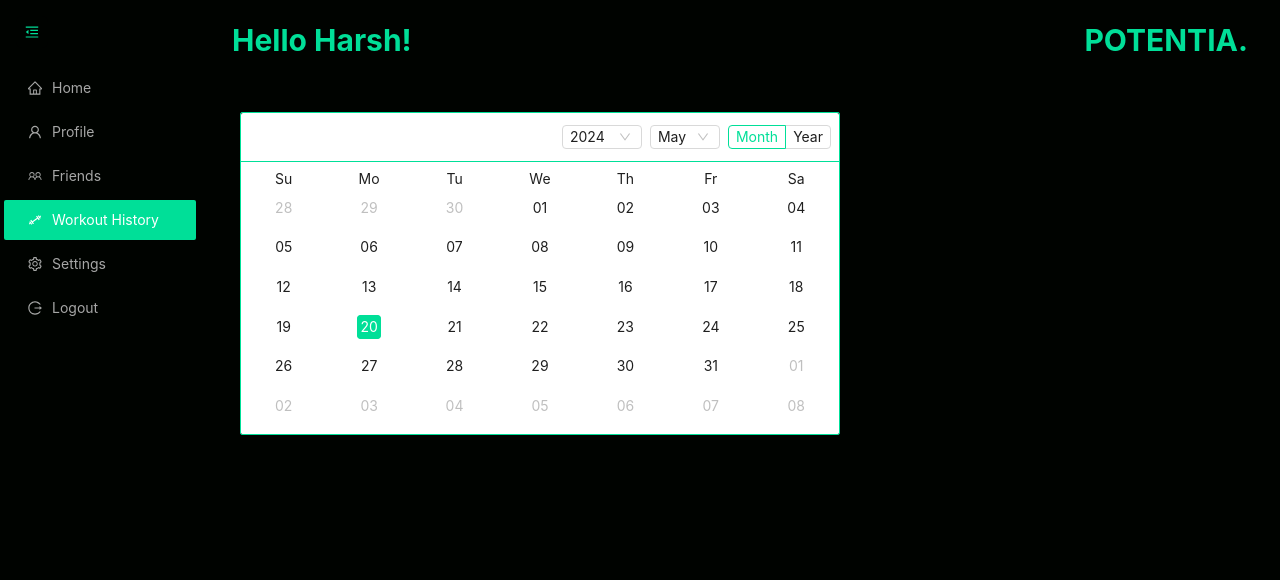
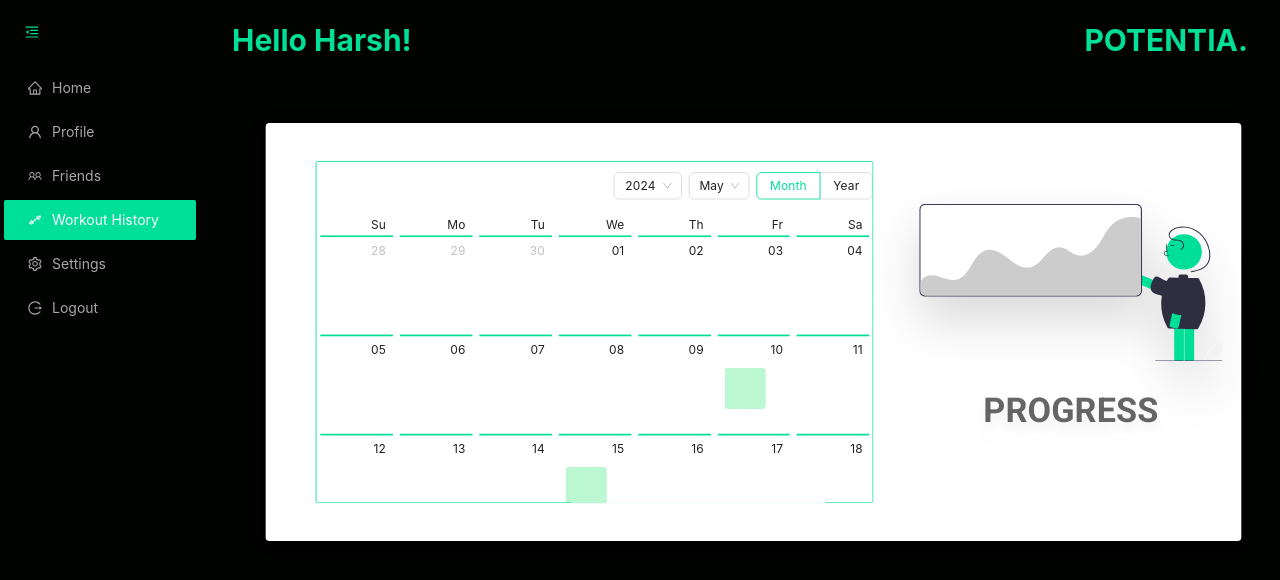
Before and after one commit to captainflatbelly/Gym-Logger, a React (Create React App) app: page /dashboard in a window 1280 px wide. Both pictures are taken after a click on the item "Workout History". Shown: the top 580 px of the page. Built offline with nearby package versions, Linux system fonts and the light colour scheme.

Commit message:
created calendar component

```diff
--- a/src/components/DashboardContents.jsx
+++ b/src/components/DashboardContents.jsx
@@ -1,28 +1,82 @@
 import React from 'react';
-import { Calendar,theme } from 'antd';
+import { Calendar, theme } from 'antd';
+import growth from '../assets/undraw_growth_chart_r99m.svg';
+import Grid from '@mui/material/Grid';
+import Paper from '@mui/material/Paper';
+import Box from '@mui/material/Box';
+import { createTheme, ThemeProvider, styled } from '@mui/material/styles';
+import Typography from '@mui/material/Typography';
+const themeMUI = createTheme();
 
-const onPanelChange = (value, mode) => {
-    console.log(value.format('YYYY-MM-DD'), mode);
+const Item = styled(Paper)(({ theme }) => ({
+  ...theme.typography.body2,
+  textAlign: 'center',
+  color: theme.palette.text.secondary,
+  lineHeight: '60px',
+  elevation: 6,
+}));
+
+export const WorkoutHistory = () => {
+  const { token } = theme.useToken();
+
+  const wrapperStyle = {
+    maxWidth: '100%', // Full width to allow responsive design
+    maxHeight: '400px', // Reduce the maximum height of the box
+    border: `1px solid ${token.colorBorderSecondary}`,
+    borderRadius: token.borderRadiusLG,
+    overflow: 'auto', // Allow vertical scrolling if content exceeds maxHeight
+    transform: 'scale(0.9)', // Scale down the content
   };
-export const WorkoutHistory = () => {
 
-    const { token } = theme.useToken();
-  const wrapperStyle = {
-    width: 600,
-    //height: 700,
-    border: `1px solid ${token.colorBorderSecondary}`,
-    borderRadius: token.borderRadiusLG
+  const highlightedDates = {
+    '2024-05-10': 'bg-green-200',
+    '2024-05-15': 'bg-green-200'
+    // Add more dates as needed
+  };
 
+  const dateCellRender = (value) => {
+    const dateKey = value.format('YYYY-MM-DD');
+    const tailwindClass = highlightedDates[dateKey];
+
+    return (
+      <div className={`ant-picker-cell-inner ${tailwindClass ? tailwindClass : ''} mx-auto my-[-60%] p-6`}>
+
+      </div>
+    );
   };
+
+  const onPanelChange = (value, mode) => {
+    console.log(value, mode);
+  };
+
   return (
+    <ThemeProvider theme={themeMUI}>
+      <Box className='w-5/6 h-64' borderRadius={16}>
+        <Item elevation={6} style={{ padding: '20px', transform: 'scale(0.95)' }}>
+          <Grid container spacing={2} alignItems="center">
+            <Grid item xs={12} md={8}>
+              <Box style={wrapperStyle}  >
+                <Calendar
+                  fullscreen={true}
+                  onPanelChange={onPanelChange}
+                  dateCellRender={dateCellRender}
 
-        <div style={wrapperStyle}>
-      <Calendar fullscreen={false} onPanelChange={onPanelChange} />
-    </div>
+                />
+              </Box>
+            </Grid>
+
+                <Grid item xs={12} md={4} columns={2}>
+                    <img src={growth} alt="Growth Chart" style={{ width: '100%', height: 'auto' }} className='drop-shadow-2xl'/>
+                    <h1 className='font-bold font-roboto-light text-4xl drop-shadow-xl p-8 pl-8  mx-[-4%] font-family'>PROGRESS</h1>
+                </Grid>
 
 
+          </Grid>
+        </Item>
+      </Box>
+    </ThemeProvider>
   );
-  };
+};
 
 export const HomeContent = () => {
   return (
--- a/src/index.css
+++ b/src/index.css
@@ -1,16 +1,9 @@
+@import url('https://fonts.googleapis.com/css2?family=Roboto:ital,wght@0,100;0,300;0,400;0,500;0,700;0,900;1,100;1,300;1,400;1,500;1,700;1,900&display=swap');
+
 @tailwind base;
 @tailwind components;
 @tailwind utilities;
 
-@layer base {
-  @font-face {
-    font-family: 'Roboto';
-    font-style: normal;
-    font-weight: 400;
-    font-display: swap;
-    src: url(fonts/Roboto-Light.ttf) format('ttf');
-  }
-}
 
 body{
   background-color: #000300;
--- a/tailwind.config.js
+++ b/tailwind.config.js
@@ -4,7 +4,12 @@ module.exports = {
     "./src/**/*.{js,jsx,ts,tsx}",
   ],
   theme: {
-    extend: {},
+    extend: {
+      fontFamily: {
+        roboto: ['Roboto']
+      }
+    },
+
   },
   plugins: [],
 
```
Also changed, not shown: package.json (+0 -7 lines), src/assets/undraw_growth_chart_r99m.svg (added).
